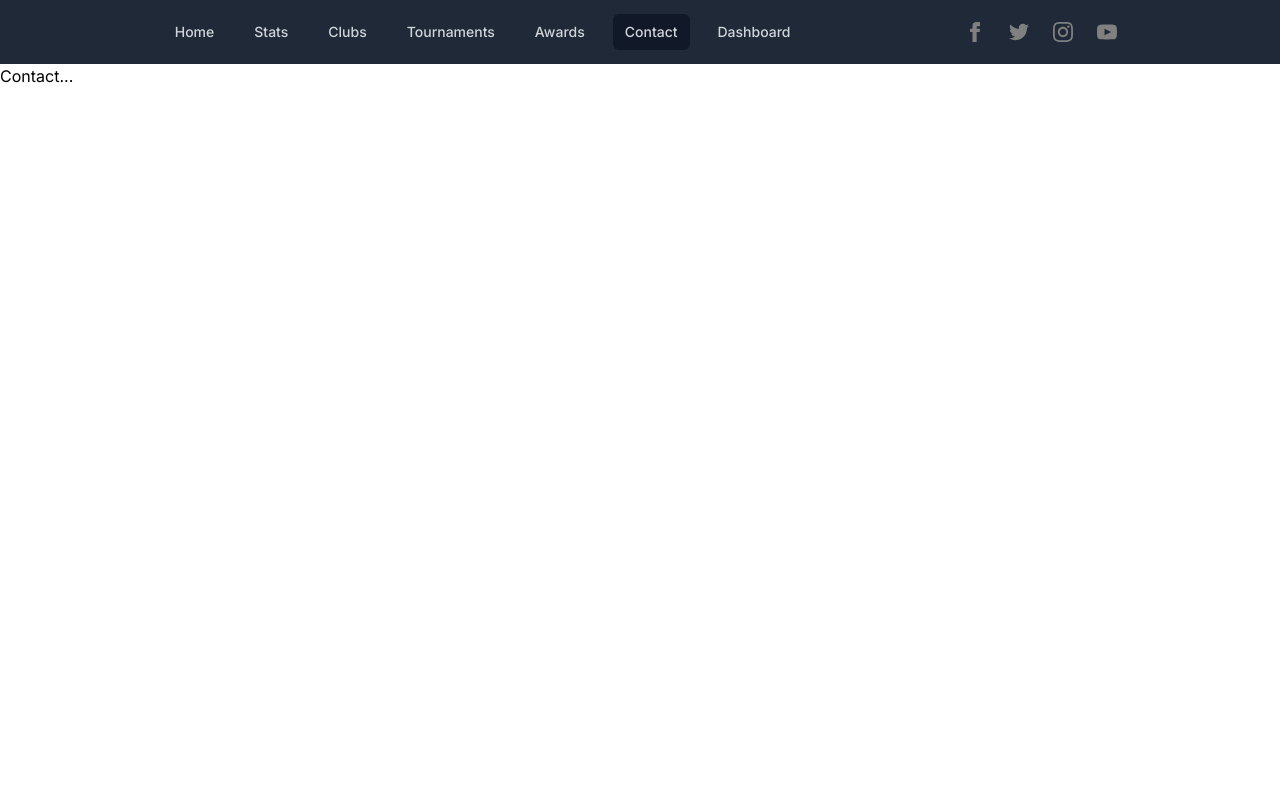
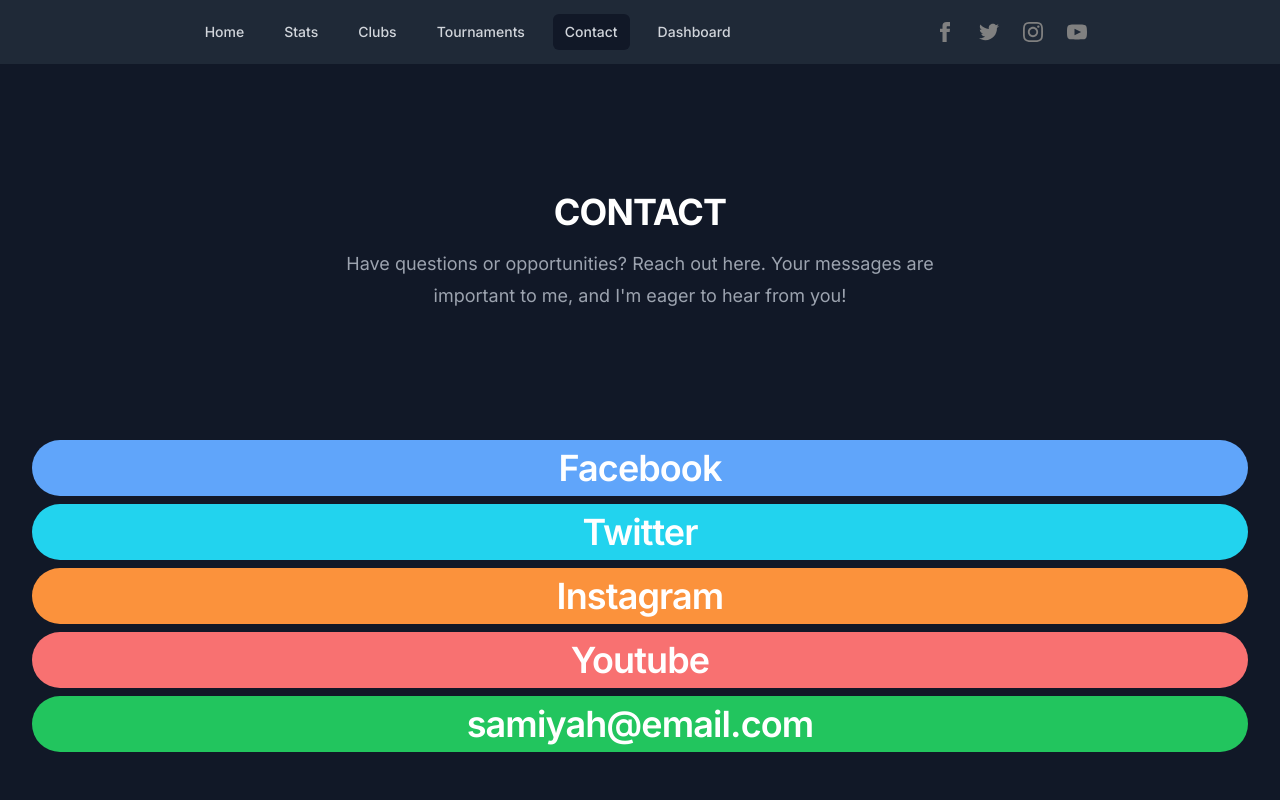
Before and after one commit to Nukambe/samiyah, a Next.js app: page /contact in a window 1280 px wide. Shown: the top 800 px of the page. Built offline with nearby package versions, Linux system fonts and the light colour scheme.

Commit message:
contact page

```diff
--- a/src/app/contact/page.js
+++ b/src/app/contact/page.js
@@ -1,3 +1,47 @@
+import PageContainer from "@/components/PageContainer";
+import ContactCard from "@/components/Contact/ContactCard";
+
 export default function ContactPage() {
-  return <>Contact...</>;
+  return (
+    <PageContainer
+      header="Contact"
+      description="Have questions or opportunities? Reach out here. Your messages are important to me, and I'm eager to hear from you!"
+    >
+      <ContactCard
+        title='Facebook'
+        link='facebook.com'
+        className='bg-blue-400'
+      >
+        <path d="M9 8h-3v4h3v12h5v-12h3.642l.358-4h-4v-1.667c0-.955.192-1.333 1.115-1.333h2.885v-5h-3.808c-3.596 0-5.192 1.583-5.192 4.615v3.385z" />
+      </ContactCard>
+      <ContactCard
+        title='Twitter'
+        link='twitter.com'
+        className=' bg-cyan-400'
+      >
+        <path d="M24 4.557c-.883.392-1.832.656-2.828.775 1.017-.609 1.798-1.574 2.165-2.724-.951.564-2.005.974-3.127 1.195-.897-.957-2.178-1.555-3.594-1.555-3.179 0-5.515 2.966-4.797 6.045-4.091-.205-7.719-2.165-10.148-5.144-1.29 2.213-.669 5.108 1.523 6.574-.806-.026-1.566-.247-2.229-.616-.054 2.281 1.581 4.415 3.949 4.89-.693.188-1.452.232-2.224.084.626 1.956 2.444 3.379 4.6 3.419-2.07 1.623-4.678 2.348-7.29 2.04 2.179 1.397 4.768 2.212 7.548 2.212 9.142 0 14.307-7.721 13.995-14.646.962-.695 1.797-1.562 2.457-2.549z" />
+      </ContactCard>
+      <ContactCard
+        title='Instagram'
+        link='instagram.com'
+        className='bg-orange-400'
+      >
+        <path d="M12 2.163c3.204 0 3.584.012 4.85.07 3.252.148 4.771 1.691 4.919 4.919.058 1.265.069 1.645.069 4.849 0 3.205-.012 3.584-.069 4.849-.149 3.225-1.664 4.771-4.919 4.919-1.266.058-1.644.07-4.85.07-3.204 0-3.584-.012-4.849-.07-3.26-.149-4.771-1.699-4.919-4.92-.058-1.265-.07-1.644-.07-4.849 0-3.204.013-3.583.07-4.849.149-3.227 1.664-4.771 4.919-4.919 1.266-.057 1.645-.069 4.849-.069zm0-2.163c-3.259 0-3.667.014-4.947.072-4.358.2-6.78 2.618-6.98 6.98-.059 1.281-.073 1.689-.073 4.948 0 3.259.014 3.668.072 4.948.2 4.358 2.618 6.78 6.98 6.98 1.281.058 1.689.072 4.948.072 3.259 0 3.668-.014 4.948-.072 4.354-.2 6.782-2.618 6.979-6.98.059-1.28.073-1.689.073-4.948 0-3.259-.014-3.667-.072-4.947-.196-4.354-2.617-6.78-6.979-6.98-1.281-.059-1.69-.073-4.949-.073zm0 5.838c-3.403 0-6.162 2.759-6.162 6.162s2.759 6.163 6.162 6.163 6.162-2.759 6.162-6.163c0-3.403-2.759-6.162-6.162-6.162zm0 10.162c-2.209 0-4-1.79-4-4 0-2.209 1.791-4 4-4s4 1.791 4 4c0 2.21-1.791 4-4 4zm6.406-11.845c-.796 0-1.441.645-1.441 1.44s.645 1.44 1.441 1.44c.795 0 1.439-.645 1.439-1.44s-.644-1.44-1.439-1.44z" />
+      </ContactCard>
+      <ContactCard
+        title='Youtube'
+        link='youtube.com'
+        className='bg-red-400'
+      >
+        <path d="M19.615 3.184c-3.604-.246-11.631-.245-15.23 0-3.897.266-4.356 2.62-4.385 8.816.029 6.185.484 8.549 4.385 8.816 3.6.245 11.626.246 15.23 0 3.897-.266 4.356-2.62 4.385-8.816-.029-6.185-.484-8.549-4.385-8.816zm-10.615 12.816v-8l8 3.993-8 4.007z" />
+      </ContactCard>
+      <ContactCard
+        title='samiyah@email.com'
+        link='mailto:samiyah@email.com'
+        className='bg-green-500'
+      >
+        <path d="M19.615 3.184c-3.604-.246-11.631-.245-15.23 0-3.897.266-4.356 2.62-4.385 8.816.029 6.185.484 8.549 4.385 8.816 3.6.245 11.626.246 15.23 0 3.897-.266 4.356-2.62 4.385-8.816-.029-6.185-.484-8.549-4.385-8.816zm-10.615 12.816v-8l8 3.993-8 4.007z" />
+      </ContactCard>
+    </PageContainer>
+  );
 }
--- /dev/null
+++ b/src/components/Contact/ContactCard.js
@@ -0,0 +1,9 @@
+export default function ContactCard({ title, link, className }) {
+    return (
+        <a href={link} className="mb-2">
+            <div className={className + ' ' + 'rounded-full flex items-center justify-center text-4xl font-semibold tracking-tight text-white py-2'}>
+                {title}
+            </div>
+        </a>
+    )
+}
--- a/src/components/NavBar/index.js
+++ b/src/components/NavBar/index.js
@@ -11,7 +11,7 @@
     { title: "Stats", path: "/stats" },
     { title: "Clubs", path: "/clubs" },
     { title: "Tournaments", path: "/tournaments" },
-    { title: "Awards", path: "/awards" },
+    // { title: "Awards", path: "/awards" },
     { title: "Contact", path: "/contact" },
     { title: "Dashboard", path: "/dashboard" },
   ];
--- a/src/components/Tournament/Trophy.js
+++ /dev/null
@@ -1,21 +0,0 @@
-export default function Trophy({ rank = 1 }) {
-    return (
-        <div>
-            {
-                rank > 3 ?
-                    rank :
-                    <svg xmlns="http://www.w3.org/2000/svg"
-                        viewBox="0 0 24 24"
-                        className="w-8 icon-trophy"
-                    >
-                        <path className="secondary"
-                            d="M7 4v2H4v4c0 1.1.9 2 2 2h1v2H6a4 4 0 0 1-4-4V6c0-1.1.9-2 2-2h3zm10 2V4h3a2 2 0 0 1 2 2v4a4 4 0 0 1-4 4h-1v-2h1a2 2 0 0 0 2-2V6h-3zm-3 14h2a1 1 0 0 1 0 2H8a1 1 0 0 1 0-2h2a1 1 0 0 0 1-1v-3h2v3a1 1 0 0 0 1 1z"
-                        />
-                        <path className="primary"
-                            d="M8 2h8a2 2 0 0 1 2 2v7a6 6 0 1 1-12 0V4c0-1.1.9-2 2-2z"
-                        />
-                    </svg>
-            }
-        </div>
-    )
-}
```
